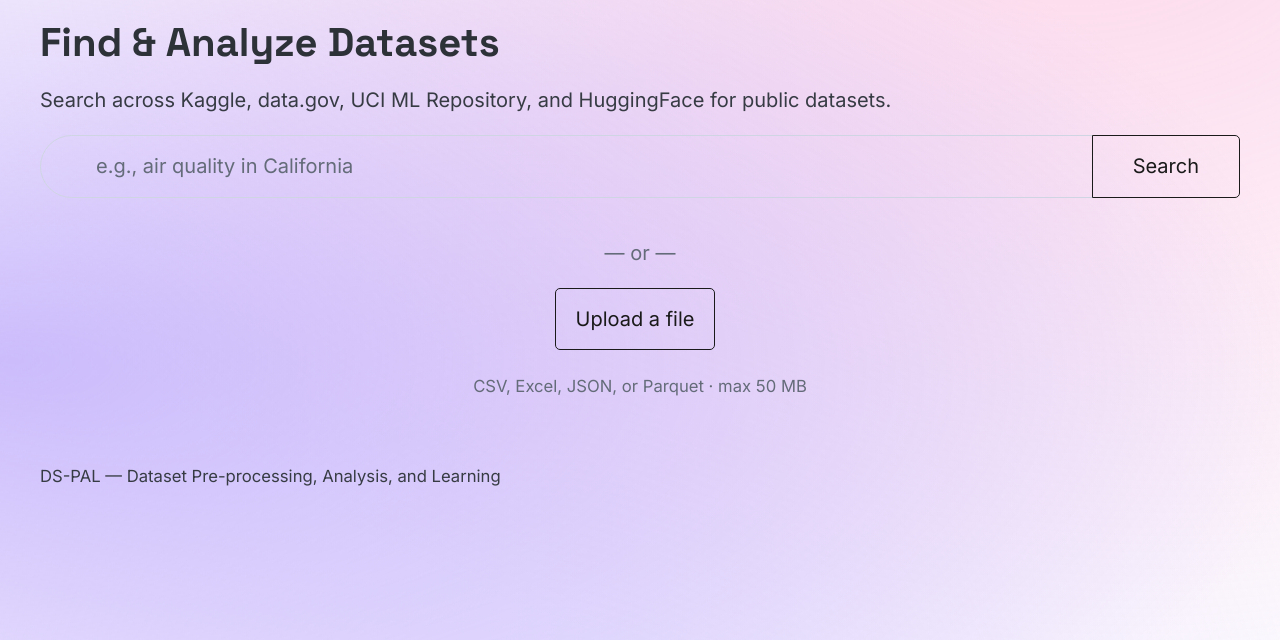
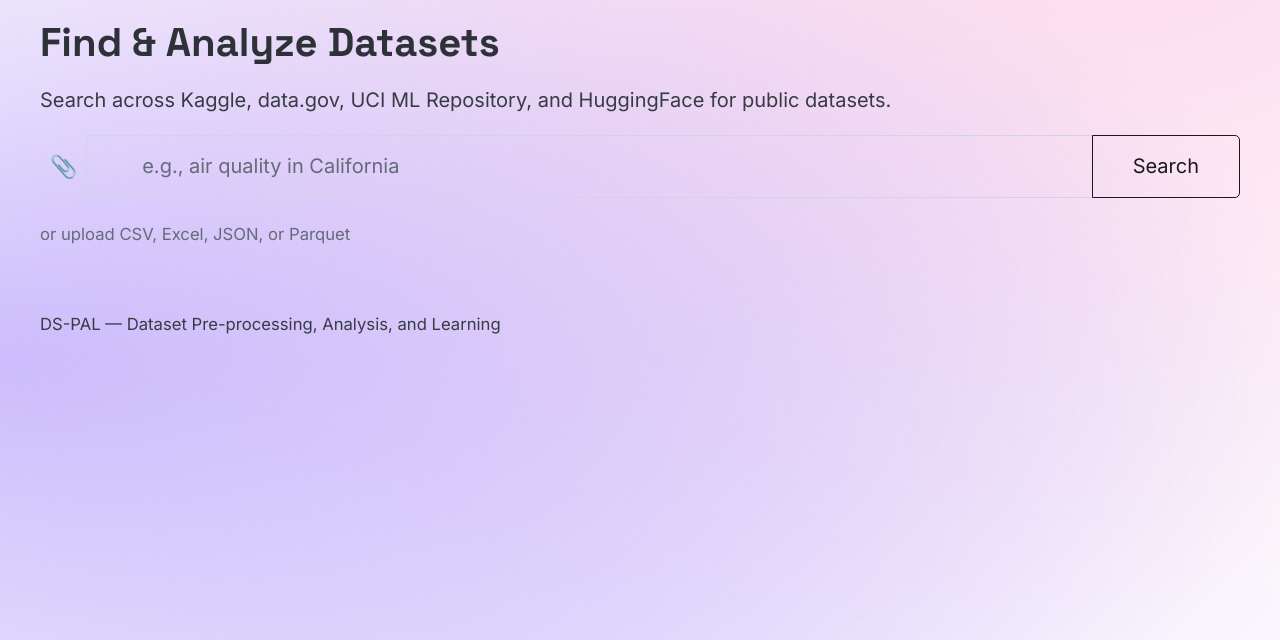
Before and after one commit to nifemim/DS-PAL, a FastAPI app: page / in a window 1280 px wide. Shown: the part 76-716 px from the top of the page. Run offline with FastAPI, Linux system fonts and the light colour scheme; some libraries are stand-ins or nearby versions.

Commit message:
fix: Replace upload section with paperclip icon in search bar
Collapse the separate upload section (divider, pick button, filename
display, submit button) into a single paperclip icon inside the search
fieldset. File selection auto-submits the hidden upload form, removing
the two-step pick-then-upload flow.

Co-Authored-By: Claude Opus 4.6 <noreply@anthropic.com>

```diff
--- a/app/static/css/style.css
+++ b/app/static/css/style.css
@@ -156,6 +156,23 @@ fieldset[role="group"]:has(input[type="search"]:focus) {
     --pico-group-box-shadow-focus-with-button: 0 0 0 transparent;
     box-shadow: none;
     outline: none;
+}
+
+/* Upload icon button (inside search bar) */
+.upload-icon-btn {
+    background: transparent !important;
+    border: none !important;
+    font-size: 1.1rem;
+    padding: 0 0.5rem;
+    cursor: pointer;
+    color: var(--pico-muted-color);
+    line-height: 1;
+    transition: color 200ms;
+}
+
+.upload-icon-btn:hover {
+    color: var(--pico-primary);
+    background: transparent !important;
 }
 
 /* Theme toggle button */
--- a/app/static/js/app.js
+++ b/app/static/js/app.js
@@ -72,30 +72,22 @@ window.addEventListener("storage", function (e) {
     });
 })();
 
-// --- Upload button enable/disable + spinner ---
+// --- Upload: paperclip icon triggers file picker, auto-submit on select ---
 (function () {
     var fileInput = document.getElementById("upload-file");
-    var uploadBtn = document.getElementById("upload-btn");
     var pickBtn = document.getElementById("upload-pick-btn");
-    var filenameSpan = document.getElementById("upload-filename");
     var form = document.getElementById("upload-form");
-    if (!fileInput || !uploadBtn || !form) return;
+    if (!fileInput || !pickBtn || !form) return;
+
+    pickBtn.addEventListener("click", function () {
+        fileInput.click();
+    });
 
     fileInput.addEventListener("change", function () {
         if (fileInput.files.length) {
-            if (filenameSpan) filenameSpan.textContent = fileInput.files[0].name;
-            uploadBtn.style.display = "";
-        } else {
-            if (filenameSpan) filenameSpan.textContent = "";
-            uploadBtn.style.display = "none";
+            pickBtn.setAttribute("aria-busy", "true");
+            form.submit();
         }
-    });
-
-    form.addEventListener("submit", function () {
-        uploadBtn.disabled = true;
-        uploadBtn.setAttribute("aria-busy", "true");
-        uploadBtn.textContent = "Uploading\u2026";
-        if (pickBtn) pickBtn.disabled = true;
     });
 })();
 
--- a/app/templates/index.html
+++ b/app/templates/index.html
@@ -6,10 +6,28 @@
     <h1>Find & Analyze Datasets</h1>
     <p>Search across Kaggle, data.gov, UCI ML Repository, and HuggingFace for public datasets.</p>
 
+    <form id="upload-form"
+          action="/api/dataset/upload"
+          method="post"
+          enctype="multipart/form-data"
+          style="display: none;">
+        <input type="file"
+               id="upload-file"
+               name="file"
+               accept=".csv,.json,.xlsx,.xls,.parquet"
+               aria-label="Upload a dataset file">
+    </form>
+
+    {% if upload_error is defined and upload_error %}
+    <div class="error-message" role="alert">{{ upload_error }}</div>
+    {% endif %}
+
     <form hx-post="/api/search"
           hx-target="#search-results"
           hx-indicator="#search-spinner">
         <fieldset role="group">
+            <button type="button" id="upload-pick-btn" class="upload-icon-btn"
+                    aria-label="Upload a file">&#x1F4CE;&#xFE0E;</button>
             <input type="search"
                    name="query"
                    placeholder="e.g., air quality in California"
@@ -19,33 +37,7 @@
             <button type="submit">Search</button>
         </fieldset>
     </form>
-</section>
-
-{% if upload_error is defined and upload_error %}
-<div class="error-message" role="alert">{{ upload_error }}</div>
-{% endif %}
-
-<section style="text-align: center;">
-    <p style="color: var(--pico-muted-color);">&mdash; or &mdash;</p>
-    <form id="upload-form"
-          action="/api/dataset/upload"
-          method="post"
-          enctype="multipart/form-data">
-        <input type="file"
-               id="upload-file"
-               name="file"
-               accept=".csv,.json,.xlsx,.xls,.parquet"
-               style="display: none;"
-               aria-label="Upload a dataset file">
-        <button type="button" id="upload-pick-btn" class="secondary"
-                onclick="document.getElementById('upload-file').click()">
-            Upload a file
-        </button>
-        <span id="upload-filename" style="margin-left: 0.5rem; color: var(--pico-muted-color); font-size: 0.85rem;"></span>
-        <button type="submit" id="upload-btn" style="display: none;">Upload &amp; Analyze</button>
-        <br>
-        <small style="color: var(--pico-muted-color);">CSV, Excel, JSON, or Parquet &middot; max {{ max_file_size_mb }} MB</small>
-    </form>
+    <small style="color: var(--pico-muted-color);">or upload CSV, Excel, JSON, or Parquet</small>
 </section>
 
 <section id="search-results">
```
